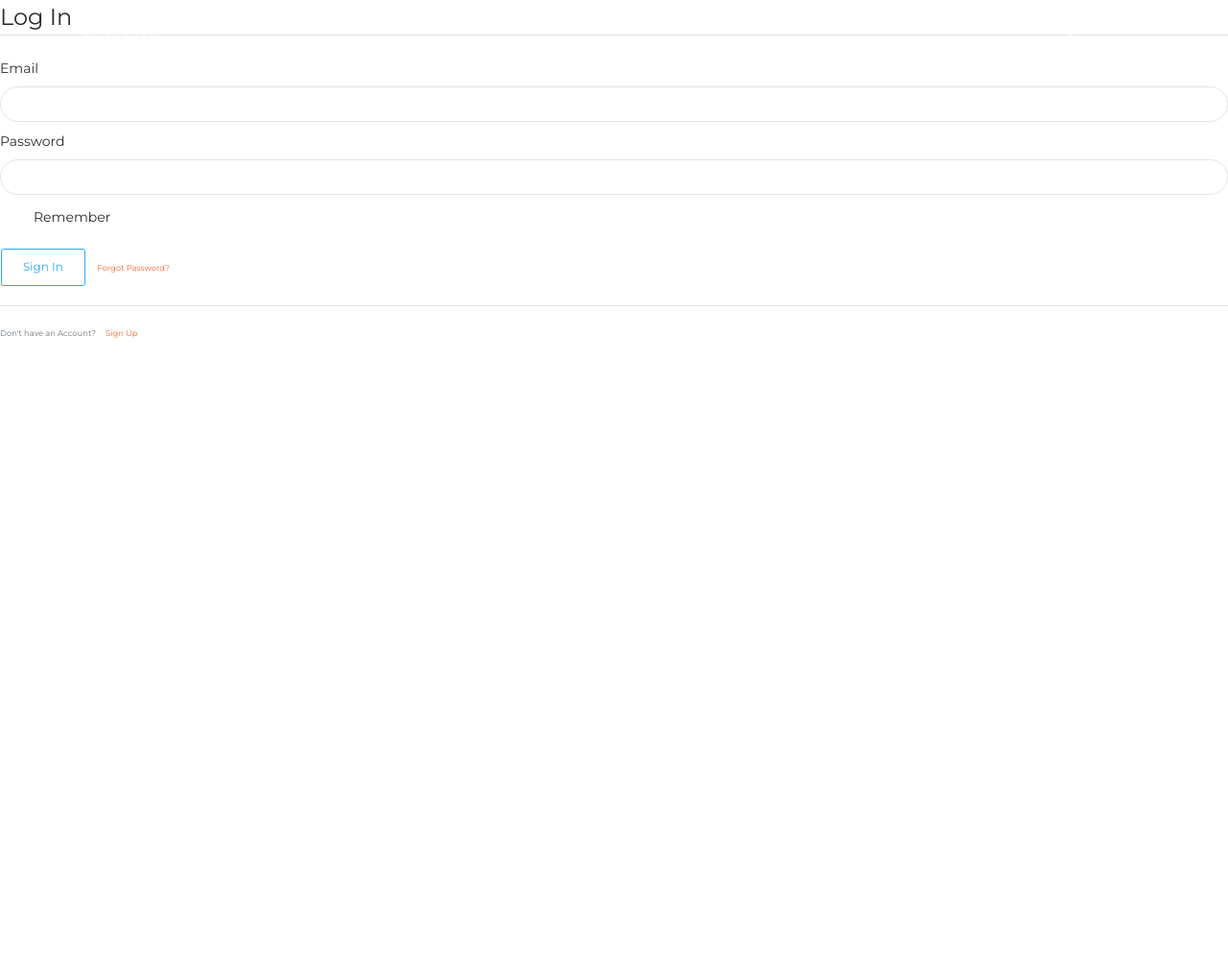
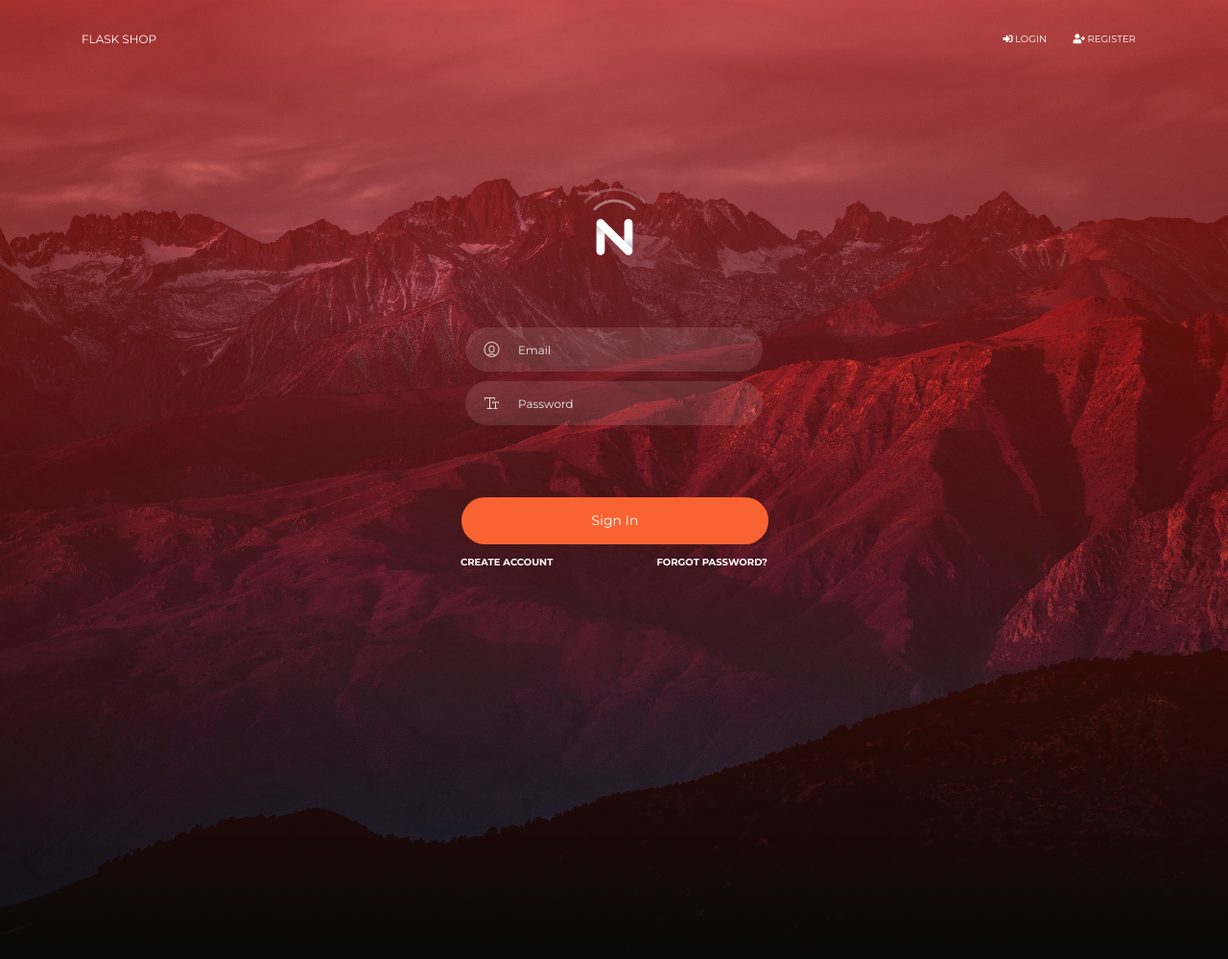
Before and after one commit to JaimieNorman/flask-shop, a Flask app: page /login in a window 1280 px wide. Shown: the whole page at 96% size. Before the commit the page ends 352 px from the top, so only its background shows below. Run offline with Flask 2, Linux system fonts and the light colour scheme; some libraries are stand-ins or nearby versions.

Commit message:
added new login page and made it possible to close flash messages

```diff
--- a/pyapp/templates/layout.html
+++ b/pyapp/templates/layout.html
@@ -24,7 +24,7 @@
 <nav class="navbar navbar-expand-lg bg-primary fixed-top navbar-transparent " color-on-scroll="400">
     <div class="container">
         <div class="navbar-translate">
-            <a class="navbar-brand" href="https://demos.creative-tim.com/now-ui-kit/index.html" rel="tooltip" title="Designed by Invision. Coded by Creative Tim" data-placement="bottom" target="_blank">
+            <a class="navbar-brand" href="{{ url_for('main.home') }}" data-placement="bottom">
                 Flask Shop
             </a>
             <button class="navbar-toggler navbar-toggler" type="button" data-toggle="collapse" data-target="#navigation" aria-controls="navigation-index" aria-expanded="false" aria-label="Toggle navigation">
@@ -34,37 +34,57 @@
             </button>
         </div>
         <!--        <div class="collapse navbar-collapse justify-content-end" id="navigation" data-nav-image="{{ url_for('static', filename='img/blurred-image-1.jpg') }}">-->
-        <div class="collapse navbar-collapse justify-content-end" id="navigation" data-nav-image="../static/img/blurred-img.jpg">
+        <div class="collapse navbar-collapse justify-content-end" id="navigation" data-nav-image="{{ url_for('static', filename='img/blurred-img.jpg') }}">
             <ul class="navbar-nav">
 
                 {% if current_user.is_authenticated %}
                 <li class="nav-item">
                     <a href="{{ url_for('users.logout') }}" class="nav-link">Logout</a>
                 </li>
+                <li class="nav-item">
+                    <a href="#" class="nav-link">Store</a>
+                </li>
+
                 {% else %}
-                <li class="nav-item dropdown">
-                    <a href="#" class="nav-link dropdown-toggle" id="navbarDropdownMenuLink1" data-toggle="dropdown">
-                        <i class="far fa-user fa-fw"></i>
-                        <p>Account</p>
+                <li class="nav-item">
+                    <a class="nav-link" href="{{ url_for('users.login') }}">
+                        <i class="fa fa-sign-in-alt"></i> Login
                     </a>
-                    <div class="dropdown-menu dropdown-menu-right" aria-labelledby="navbarDropdownMenuLink1">
-                        <a class="dropdown-item" href="{{ url_for('users.login') }}">
-                            <i class="fa fa-sign-in-alt"></i> Login
-                        </a>
-                        <a class="dropdown-item" href="{{ url_for('users.register') }}">
-                            <i class="fa fa-user-plus"></i> Register
-                        </a>
-                    </div>
+                </li>
+                <li class="nav-item">
+                    <a class="nav-link" href="{{ url_for('users.register') }}">
+                        <i class="fa fa-user-plus"></i> Register
+                    </a>
                 </li>
                 {% endif %}
             </ul>
         </div>
     </div>
 </nav>
-<div class="wrapper">
-    {% block content %}
-    {% endblock content %}
+
+
+<div class="page-header clear-filter" filter-color="orange">
+    <div class="page-header-image" data-parallax="true" style="background-image: url('../static/img/header.jpg')">
+    </div>
+    <div class="container" style="margin-top: 100px">
+        {% with messages=get_flashed_messages(with_categories=true) %}
+        {% if messages %}
+        {% for category, message in messages %}
+        <div class="alert alert-{{ category }}">
+            <button type="button" class="close" data-dismiss="alert" aria-label="Close">
+                <span aria-hidden="true">&times;</span>
+            </button>
+                {{ message }}
+        </div>
+        {% endfor %}
+        {% endif %}
+        {% endwith %}
+        <div class="container">
+            {% block messages %} {% endblock %}
+        </div>
+    </div>
 </div>
+{% block content %}{% endblock %}
 
 <!--<header class="site-header">-->
 <!--    <nav class="navbar navbar-expand-md navbar-dark bg-steel fixed-top">-->
@@ -96,20 +116,7 @@
 <!--</header>-->
 
 <!--<main role="main" class="container">-->
-<!--    <div class="row">-->
-<!--        <div class="col-md-12">-->
-<!--            {% with messages=get_flashed_messages(with_categories=true) %}-->
-<!--            {% if messages %}-->
-<!--            {% for category, message in messages %}-->
-<!--            <div class="alert alert-{{ category }}">-->
-<!--                {{ message }}-->
-<!--            </div>-->
-<!--            {% endfor %}-->
-<!--            {% endif %}-->
-<!--            {% endwith %}-->
 
-<!--        </div>-->
-<!--    </div>-->
 <!--</main>-->
 
 <script src="{{ url_for('static', filename='js/core/jquery.min.js') }}" type="text/javascript"></script>
--- a/pyapp/templates/login.html
+++ b/pyapp/templates/login.html
@@ -1,55 +1,93 @@
 {% extends "layout.html" %}
-{% block content %}
-<div class="content-section">
-    <form method="POST" action="">
+{% block messages %}
+<!--<div class="content-section">-->
+<!--    <form method="POST" action="">-->
+<!--        {{ form.hidden_tag() }}-->
+<!--        <fieldset class="form-group">-->
+<!--            <legend class="border-bottom mb-4">Log In</legend>-->
+<!--            <div class="form-check">-->
+<!--                {{ form.remember(class="form-check-input") }}-->
+<!--                {{ form.remember.label(class="form-check-label") }}-->
+<!--            </div>-->
+<!--        </fieldset>-->
+<!--        <div class="form-group">-->
+
+<!--            <small class="text-muted ml-2">-->
+<!--            </small>-->
+<!--        </div>-->
+
+<!--    </form>-->
+<!--</div>-->
+<!--<div class="border-top pt-3">-->
+<!--    <small class="text-muted">-->
+<!--        Don't have an Account? <a href="{{ url_for('users.register') }}" class="ml-2"> Sign Up </a>-->
+<!--    </small>-->
+<!--</div>-->
+<div class="login-page sidebar-collapse">
+        <div class="content">
+            <div class="container">
+                <div class="col-md-4 ml-auto mr-auto">
+                    <div class="card card-login card-plain">
+                        <form class="form" method="POST" action="">
                                     {{ form.hidden_tag() }}
-        <fieldset class="form-group">
-            <legend class="border-bottom mb-4">Log In</legend>
-            <div class="form-group">
-                {{ form.email.label(class="form-control-label") }}
-
+                            <div class="card-header text-center">
+                                <div class="logo-container">
+                                    <img src="{{ url_for('static', filename='img/now-logo.png') }}" alt="">
+                                </div>
+                            </div>
+                            <div class="card-body">
+                                <div class="input-group no-border input-lg">
+                                    <div class="input-group-prepend">
+                                    <span class="input-group-text">
+                                        <i class="now-ui-icons users_circle-08"></i>
+                                    </span>
+                                    </div>
                                     {% if form.email.errors %}
-                {{ form.email(class="form-control form-control-lg is-invalid") }}
+                                    {{ form.email(class="form-control is-invalid") }}
                                     <div class="invalid-feedback">
                                         {% for error in form.email.errors %}
                                         <span>{{ error }}</span>
                                         {% endfor %}
                                     </div>
                                     {% else %}
-                {{ form.email(class="form-control form-control-lg") }}
+                                    {{ form.email(class="form-control") }}
                                     {% endif %}
                                 </div>
-            <div class="form-group">
-                {{ form.password.label(class="form-control-label") }}
-
+                                <div class="input-group no-border input-lg">
+                                    <div class="input-group-prepend">
+                                <span class="input-group-text">
+                                    <i class="now-ui-icons text_caps-small"></i>
+                                </span>
+                                    </div>
                                     {% if form.password.errors %}
-                {{ form.password(class="form-control form-control-lg is-invalid") }}
+                                    {{ form.password(class="form-control is-invalid") }}
                                     <div class="invalid-feedback">
                                         {% for error in form.password.errors %}
                                         <span>{{ error }}</span>
                                         {% endfor %}
                                     </div>
                                     {% else %}
-                {{ form.password(class="form-control form-control-lg") }}
+                                    {{ form.password(class="form-control") }}
                                     {% endif %}
                                 </div>
-            <div class="form-check">
-                {{ form.remember(class="form-check-input") }}
-                {{ form.remember.label(class="form-check-label") }}
                             </div>
-        </fieldset>
-        <div class="form-group">
-            {{ form.submit(class="btn btn-outline-info") }}
-            <small class="text-muted ml-2">
-                <a href="{{ url_for('users.reset_request') }}">Forgot Password?</a>
-            </small>
+                            <div class="card-footer text-center">
+                                {{ form.submit(class="btn btn-primary btn-round btn-lg btn-block") }}
+                                <div class="pull-left">
+                                    <h6>
+                                        <a href="{{ url_for('users.register') }}" class="link">Create Account</a>
+                                    </h6>
                                 </div>
-
+                                <div class="pull-right">
+                                    <h6>
+                                        <a href="{{ url_for('users.reset_request') }}" class="link">Forgot Password?</a>
+                                    </h6>
+                                </div>
+                            </div>
                         </form>
                     </div>
-<div class="border-top pt-3">
-    <small class="text-muted">
-        Don't have an Account? <a href="{{ url_for('users.register') }}" class="ml-2"> Sign Up </a>
-    </small>
                 </div>
-{% endblock content %}
+            </div>
+        </div>
+    </div>
+{% endblock messages %}
--- a/pyapp/users/forms.py
+++ b/pyapp/users/forms.py
@@ -28,8 +28,8 @@ class RegistrationForm(FlaskForm):
 
 
 class LoginForm(FlaskForm):
-    email = StringField('Email', validators=[DataRequired(), Email()])
-    password = PasswordField('Password', validators=[DataRequired()])
+    email = StringField('Email', validators=[DataRequired(), Email()], render_kw={"placeholder": "Email"})
+    password = PasswordField('Password', validators=[DataRequired()], render_kw={"placeholder": "Password"})
     remember = BooleanField('Remember')
     submit = SubmitField('Sign In')
 
```
Also changed, not shown: pyapp/templates/home.html (+2 -6 lines). Lines whose indentation alone changed are shown as unchanged.
